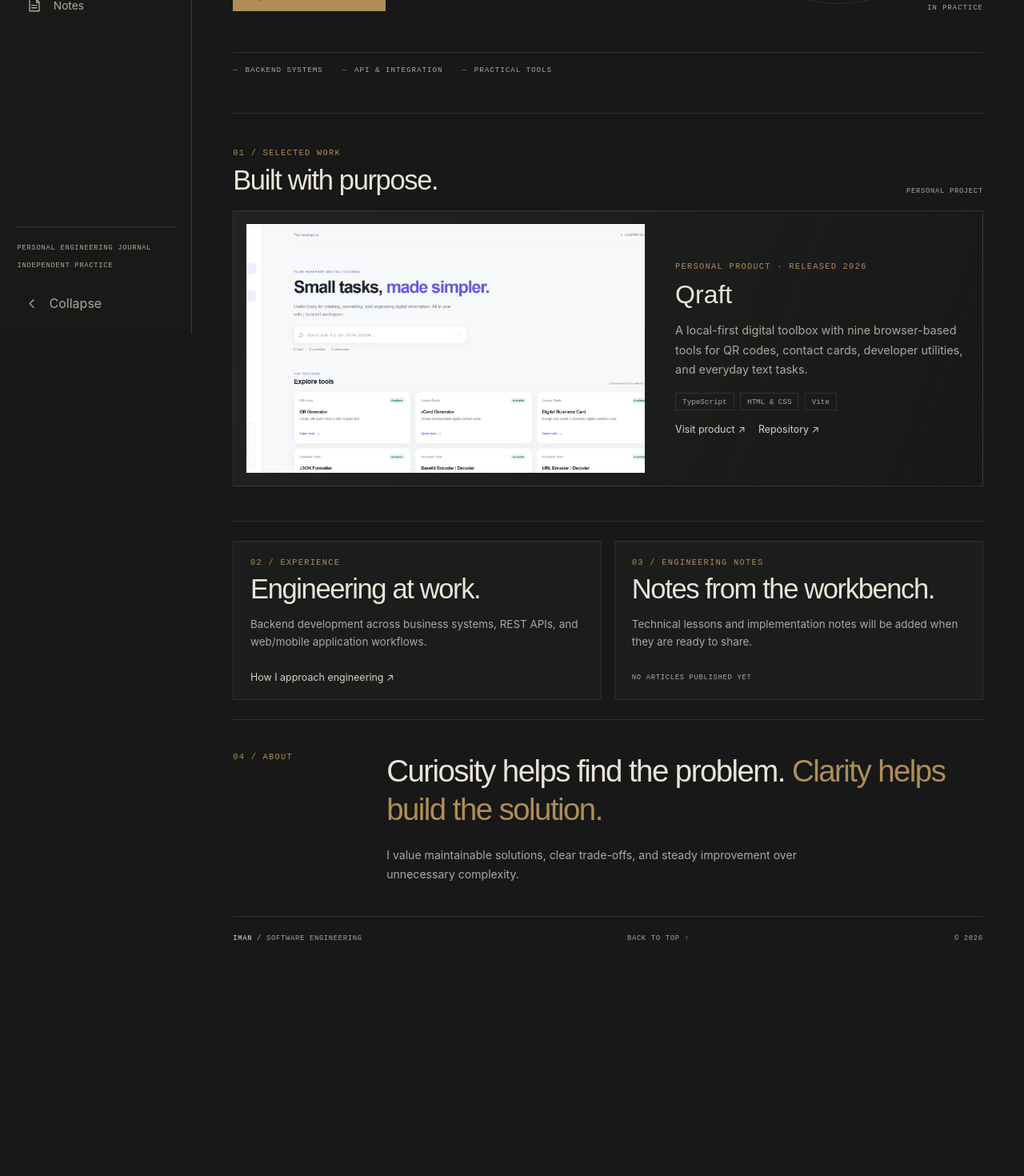
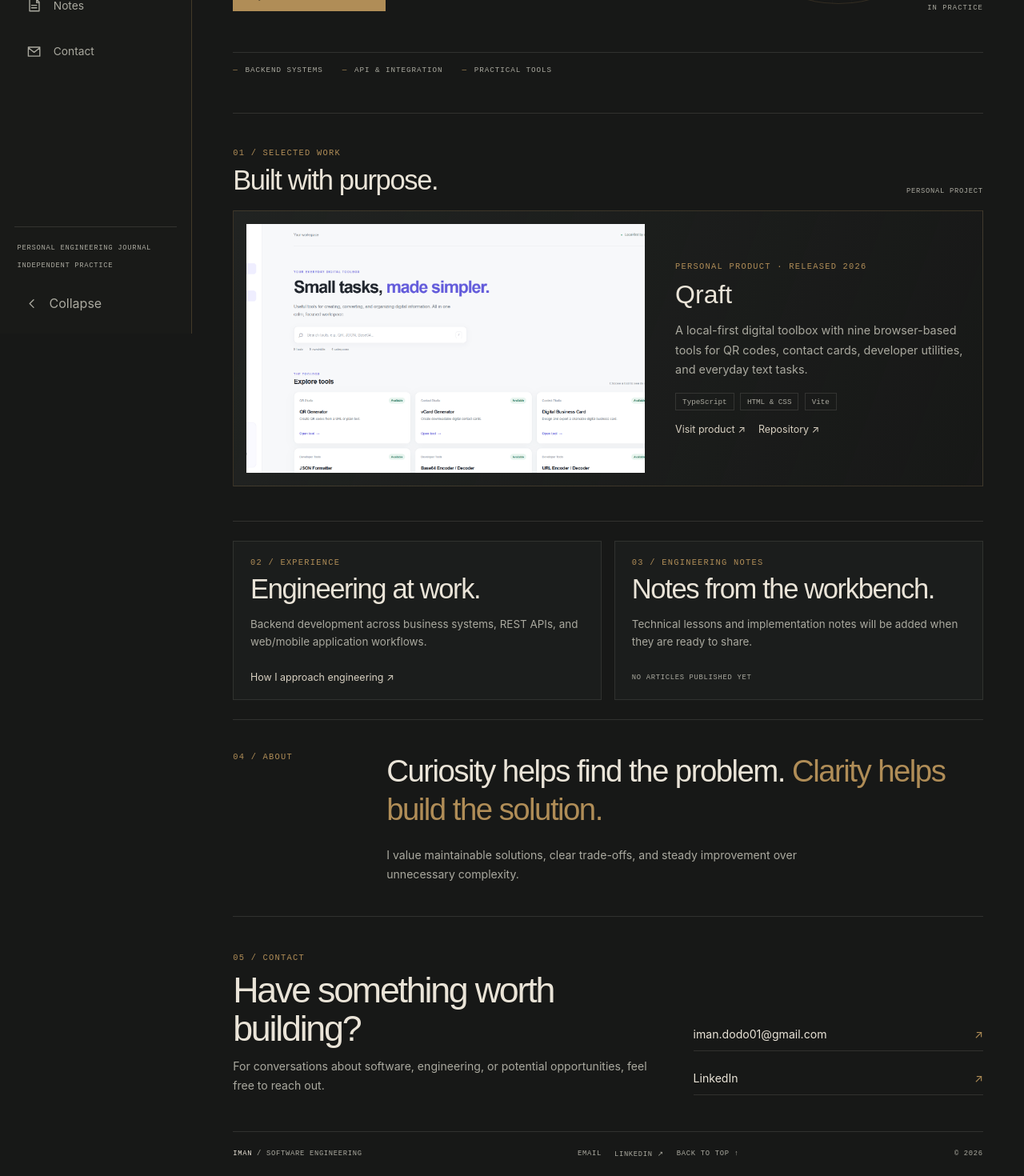
Before and after one commit to imandodo01/iman-portfolio, a React (Vite) app: page / in a window 1280 px wide. Shown: the part 383-1853 px from the top of the page at 80% size. Before the commit the page ends 1584 px from the top, so only its background shows below. Built offline with nearby package versions, Linux system fonts and the light colour scheme.

Commit message:
feat(contact): add contact links and portfolio metadata

```diff
--- a/index.html
+++ b/index.html
@@ -4,8 +4,13 @@
     <meta charset="UTF-8" />
     <meta name="viewport" content="width=device-width, initial-scale=1.0" />
     <meta name="theme-color" content="#171817" />
-    <meta name="description" content="Personal Software Engineering Portfolio" />
-    <title>Iman</title>
+    <meta name="description" content="Iman Sujatmiko — software engineer focused on backend systems, business applications, and practical digital tools." />
+    <meta property="og:type" content="website" />
+    <meta property="og:title" content="Iman Sujatmiko — Software Engineer" />
+    <meta property="og:description" content="Personal engineering portfolio featuring selected work, experience, and notes from the workbench." />
+    <meta name="twitter:card" content="summary" />
+    <link rel="icon" type="image/png" href="/images/steampunk-skull.png" />
+    <title>Iman Sujatmiko — Software Engineer</title>
   </head>
   <body>
     <div id="root"></div>
--- a/src/App.module.css
+++ b/src/App.module.css
@@ -115,3 +115,45 @@
     transition: none;
   }
 }
+
+
+.contactSection {
+  display: grid;
+  grid-template-columns: minmax(0, 1.2fr) minmax(15rem, .8fr);
+  gap: 2rem;
+  align-items: end;
+  padding-block: 2.8rem;
+  border-top: var(--border-subtle);
+}
+.contactSection h2 {
+  max-width: 38rem;
+  margin: .65rem 0 .7rem;
+  font: 500 clamp(1.8rem, 3.5vw, 3rem)/1.08 var(--font-heading);
+  letter-spacing: -.05em;
+}
+.contactCopy {
+  max-width: 36rem;
+  margin: 0;
+  color: var(--color-muted);
+  font-size: .88rem;
+  line-height: 1.7;
+}
+.contactLinks { display: grid; gap: .8rem; }
+.contactLinks a {
+  display: flex;
+  justify-content: space-between;
+  gap: 1rem;
+  padding-block: .75rem;
+  border-bottom: var(--border-subtle);
+  color: var(--color-ivory);
+  text-decoration: none;
+  font-size: .88rem;
+}
+.contactLinks a span { color: var(--color-brass); }
+.contactLinks a:hover { color: var(--color-brass); }
+.footerLinks { display: flex; flex-wrap: wrap; gap: 1rem; }
+.footerLinks a:hover { color: var(--color-brass); }
+@media (max-width: 680px) {
+  .contactSection { grid-template-columns: 1fr; gap: 1.4rem; }
+  .footerLinks { order: 3; width: 100%; }
+}
--- a/src/App.tsx
+++ b/src/App.tsx
@@ -7,6 +7,7 @@ const navigation = [
   { label: "Experience", href: "#experience", icon: "experience" },
   { label: "About", href: "#about", icon: "about" },
   { label: "Notes", href: "#notes", icon: "notes" },
+  { label: "Contact", href: "#contact", icon: "contact" },
 ];
 
 function Icon({ name }: { name: string }) {
@@ -16,6 +17,7 @@ function Icon({ name }: { name: string }) {
     experience: "M3 7h18M5 7V4h14v3M5 7v13h14V7M9 11h6M9 15h6",
     about: "M12 12a4 4 0 1 0 0-8 4 4 0 0 0 0 8ZM4 21a8 8 0 0 1 16 0",
     notes: "M5 3h11l4 4v14H5zM16 3v5h4M8 12h8M8 16h8",
+    contact: "M3 5h18v14H3zM3 6l9 7 9-7",
     collapse: "M15 18l-6-6 6-6",
     menu: "M3 6h18M3 12h18M3 18h18",
     close: "M6 6l12 12M18 6 6 18",
@@ -59,6 +61,21 @@ export default function App() {
       observer.disconnect();
       delete main.dataset.revealReady;
     };
+  }, []);
+
+  useEffect(() => {
+    if (!("IntersectionObserver" in window)) return;
+    const sections = navigation
+      .map((item) => document.querySelector<HTMLElement>(item.href))
+      .filter((section): section is HTMLElement => section !== null);
+    const observer = new IntersectionObserver((entries) => {
+      const visible = entries
+        .filter((entry) => entry.isIntersecting)
+        .sort((left, right) => right.intersectionRatio - left.intersectionRatio)[0];
+      if (visible) setActive(`#${visible.target.id}`);
+    }, { rootMargin: "-20% 0px -60% 0px", threshold: [0, 0.15, 0.4, 0.7] });
+    sections.forEach((section) => observer.observe(section));
+    return () => observer.disconnect();
   }, []);
 
   const closeMobile = () => setMobileOpen(false);
@@ -172,9 +189,25 @@ export default function App() {
           <p className={styles.aboutCopy}>I value maintainable solutions, clear trade-offs, and steady improvement over unnecessary complexity.</p>
         </section>
 
+        <section id="contact" className={styles.contactSection} data-reveal>
+          <div>
+            <p className={styles.eyebrow}>05 / CONTACT</p>
+            <h2>Have something worth building?</h2>
+            <p className={styles.contactCopy}>For conversations about software, engineering, or potential opportunities, feel free to reach out.</p>
+          </div>
+          <div className={styles.contactLinks}>
+            <a href="mailto:iman.dodo01@gmail.com">iman.dodo01@gmail.com <span aria-hidden="true">↗</span></a>
+            <a href="https://www.linkedin.com/in/iman-sujatmiko/" target="_blank" rel="noreferrer">LinkedIn <span aria-hidden="true">↗</span></a>
+          </div>
+        </section>
+
         <footer className={styles.footer}>
           <a className={styles.footerBrand} href="#home">IMAN<span> / SOFTWARE ENGINEERING</span></a>
-          <a href="#home">BACK TO TOP ↑</a>
+          <div className={styles.footerLinks}>
+            <a href="mailto:iman.dodo01@gmail.com">EMAIL</a>
+            <a href="https://www.linkedin.com/in/iman-sujatmiko/" target="_blank" rel="noreferrer">LINKEDIN ↗</a>
+            <a href="#home">BACK TO TOP ↑</a>
+          </div>
           <span>© 2026</span>
         </footer>
       </main>
```
Also changed, not shown: 1 other file (tests, documents, lock files or other folders).
